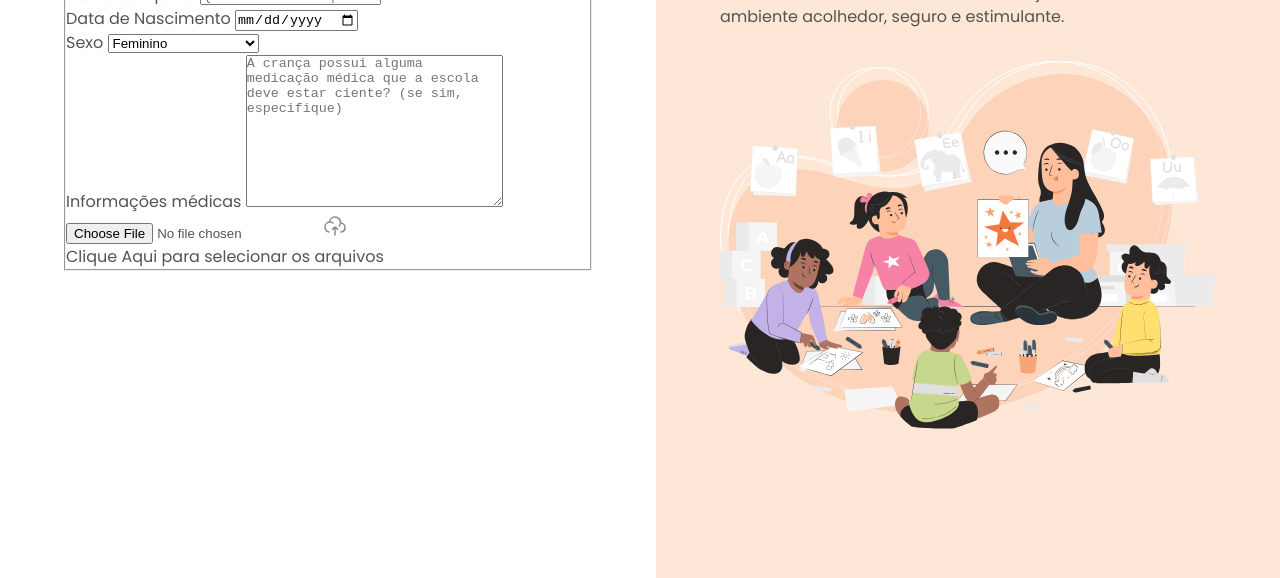
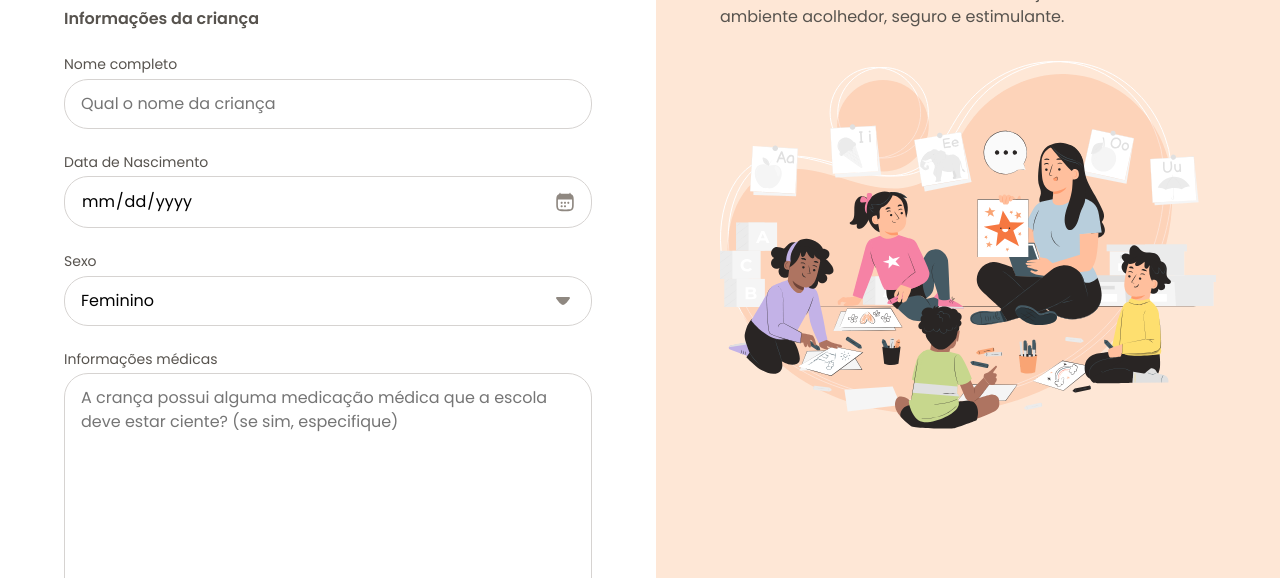
Before and after one commit to Giovani-gg/Formulario-de-Matricula, a plain HTML site: page index.html in a window 1280 px wide. Shown: the part 222-800 px from the top of the page. Drawn offline with Linux system fonts and the light colour scheme.

Commit message:
configurando os input de data e select

```diff
--- /dev/null
+++ b/styles/filds/filds.css
@@ -0,0 +1,50 @@
+input, textarea, select {
+    appearance: none;
+    width: 100%;
+    border-radius: 1.5rem;
+    border: 1px solid var(--stroke-default);
+
+    padding: .75rem 1rem;
+
+    font: var(--text);
+}
+
+label {
+    font: var(--text-sm);
+    color: var(--text-secondary);
+
+    display: block;
+    margin-bottom: .25rem;
+}
+
+input:focus,
+select:focus,
+textarea:focus {
+    outline: .25rem splid var(--surface-secondary);
+    border: .125rem solid var(--stroke-highlight);
+    outline-offset: .1px;
+}
+
+input[type="date"] {
+    position: relative;
+
+    &::-webkit-calendar-picker-indicator {
+        opacity: 0;
+    }
+
+    &::before {
+        content: "";
+        position: absolute;
+        background: url(../../Assets/Icons/calendar-03.svg) center/contain;
+        right: 1rem;
+        width: 1.25rem;
+        height: 1.25rem;
+
+        top: 50%;
+        transform: translateY(-50%);
+    }
+}
+
+select {
+    background: url(../../Assets/Icons/arrow-down-01.svg) no-repeat calc(100% - 1rem);
+}
--- /dev/null
+++ b/styles/forms.css
@@ -0,0 +1,17 @@
+@import url(./filds/filds.css);
+
+form {
+    margin-top: 3rem;
+}
+
+fieldset {
+   border: none;
+
+   display: grid;
+   gap: 1.5rem;
+}
+
+legend {
+    font: 600 1rem/1.5 var(--font-family);
+    margin-bottom: 1.5rem;
+}
--- a/styles/global.css
+++ b/styles/global.css
@@ -20,8 +20,6 @@
     --stroke-default: #D6D3D1;
     --stroke-highlight: #F3541C;
     --semantic-error: #DC2626;
-
-
 }
 
 body {
--- a/styles/index.css
+++ b/styles/index.css
@@ -1,2 +1,3 @@
 @import url(global.css);
 @import url(layout.css);
+@import url(forms.css);
```
Also changed, not shown: index.html (+1 -1 lines).
